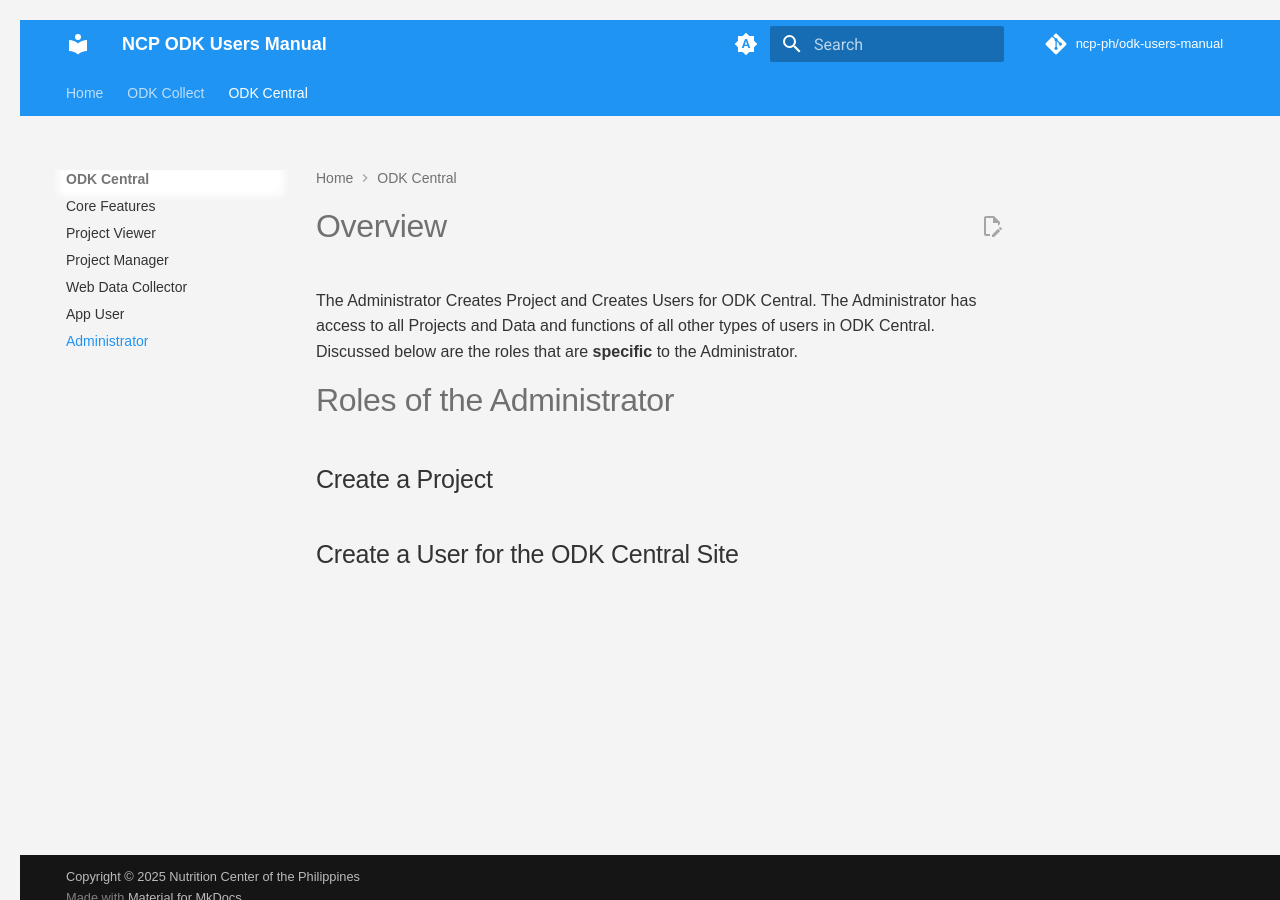
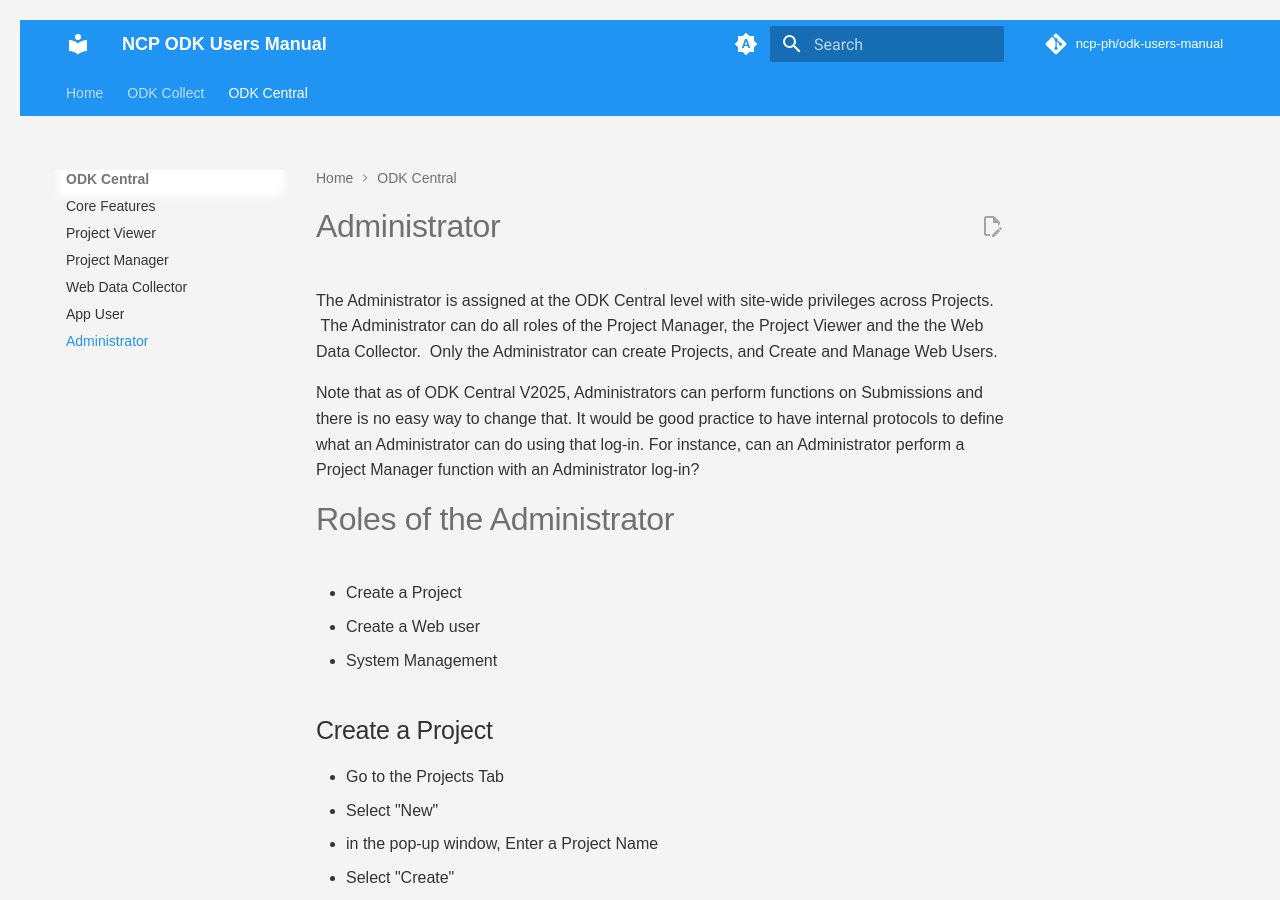
Before and after one commit to ncp-ph/odk-users-manual, an MkDocs documentation site: the page built from docs/administrator.md, in a window 1280 px wide and 900 px high. Built offline with MkDocs 1.6.1 and Material for MkDocs 9.7.7, drawn with Linux system fonts in a browser that asks for light colours; comment, search, counter and statistics services are not loaded; some of the changed text lies outside the part shown.

Commit message:
Added Administrator Text

```diff
--- a/docs/administrator.md
+++ b/docs/administrator.md
@@ -1,10 +1,29 @@
-# Overview
+# Administrator
 
-The Administrator Creates Project and Creates Users for ODK Central.  The Administrator has access to all Projects and Data and functions of all other types of users in ODK Central.  Discussed below are the roles that are **specific** to the Administrator.
+The Administrator is assigned at the ODK Central level with site-wide privileges across Projects.   The Administrator can do all roles of the Project Manager, the Project Viewer and the the Web Data Collector.  Only the Administrator can create Projects, and Create and Manage Web Users.
+
+Note that as of ODK Central V2025, Administrators can perform functions on Submissions and there is no easy way to change that. It would be good practice to have internal protocols to define what an Administrator can do using that log-in. For instance, can an Administrator perform a Project Manager function with an Administrator log-in?
 
 #  Roles of the Administrator
 
+* Create a Project
+* Create a Web user
+* System Management
+
 ## Create a Project
-
+* Go to the Projects Tab
+* Select "New"
+* in the pop-up window, Enter a Project Name
+* Select "Create"
 
 ## Create a User for the ODK Central Site
+* Go to the Users Tab
+* Select "Create Web User"
+* in the pop-up window, enter the following:
+  * E-mail address
+  * Display name
+* Select "Create"
+
+## System Management
+
+System Management details are currently not part of this manual.
```
Also changed, not shown: docs/about-odk-central.md (+1 -1 lines).
